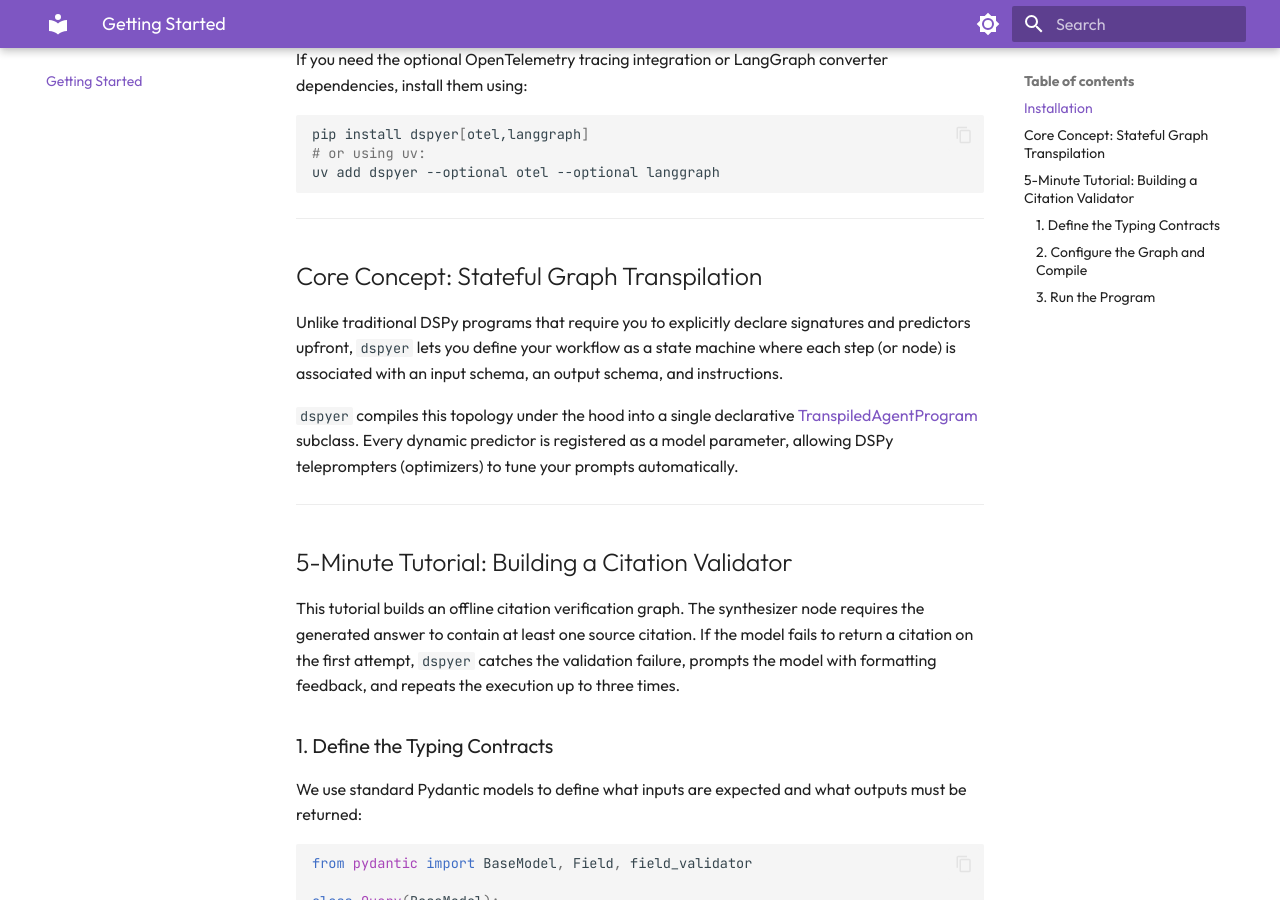
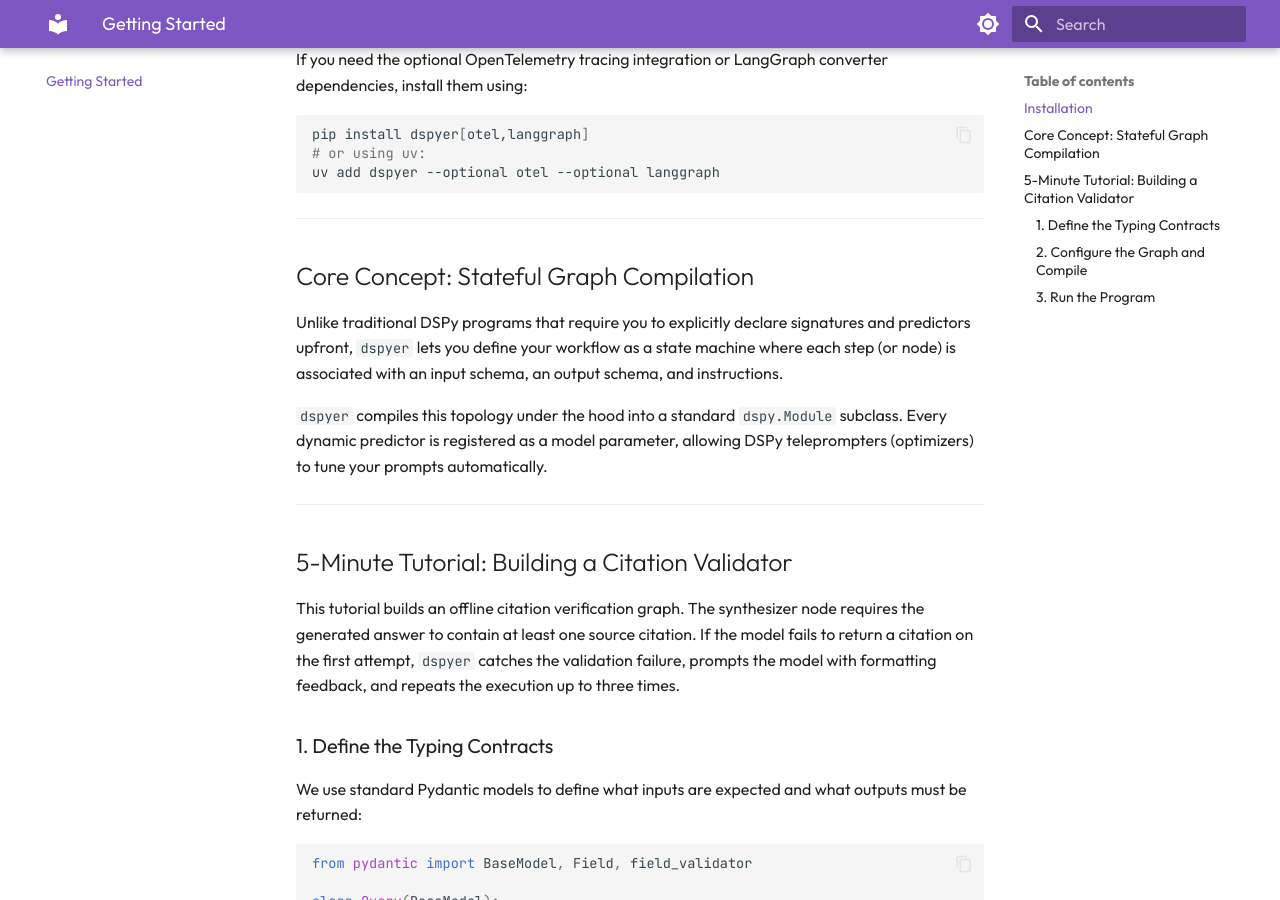
Before and after one commit to theramkm/dspyer, an MkDocs documentation site: the page built from docs/getting-started.md, in a window 1280 px wide and 900 px high, scrolled down 484 px. Built offline with MkDocs 1.6.1 and Material for MkDocs 9.7.7, drawn with Linux system fonts in a browser that asks for light colours.

Commit message:
docs: align license badge to Apache-2.0 and soften compilation framing

```diff
--- a/docs/getting-started.md
+++ b/docs/getting-started.md
@@ -24,11 +24,11 @@
 
 ---
 
-## Core Concept: Stateful Graph Transpilation
+## Core Concept: Stateful Graph Compilation
 
 Unlike traditional DSPy programs that require you to explicitly declare signatures and predictors upfront, `dspyer` lets you define your workflow as a state machine where each step (or node) is associated with an input schema, an output schema, and instructions.
 
-`dspyer` compiles this topology under the hood into a single declarative [TranspiledAgentProgram](https://github.com/theramkm/dspyer/blob/main/dspyer/compiler.py) subclass. Every dynamic predictor is registered as a model parameter, allowing DSPy teleprompters (optimizers) to tune your prompts automatically.
+`dspyer` compiles this topology under the hood into a standard `dspy.Module` subclass. Every dynamic predictor is registered as a model parameter, allowing DSPy teleprompters (optimizers) to tune your prompts automatically.
 
 ---
 
```
Also changed, not shown: README.md (+1 -0 lines), docs/observability.md (+1 -1 lines), docs/optimizing.md (+1 -1 lines).
